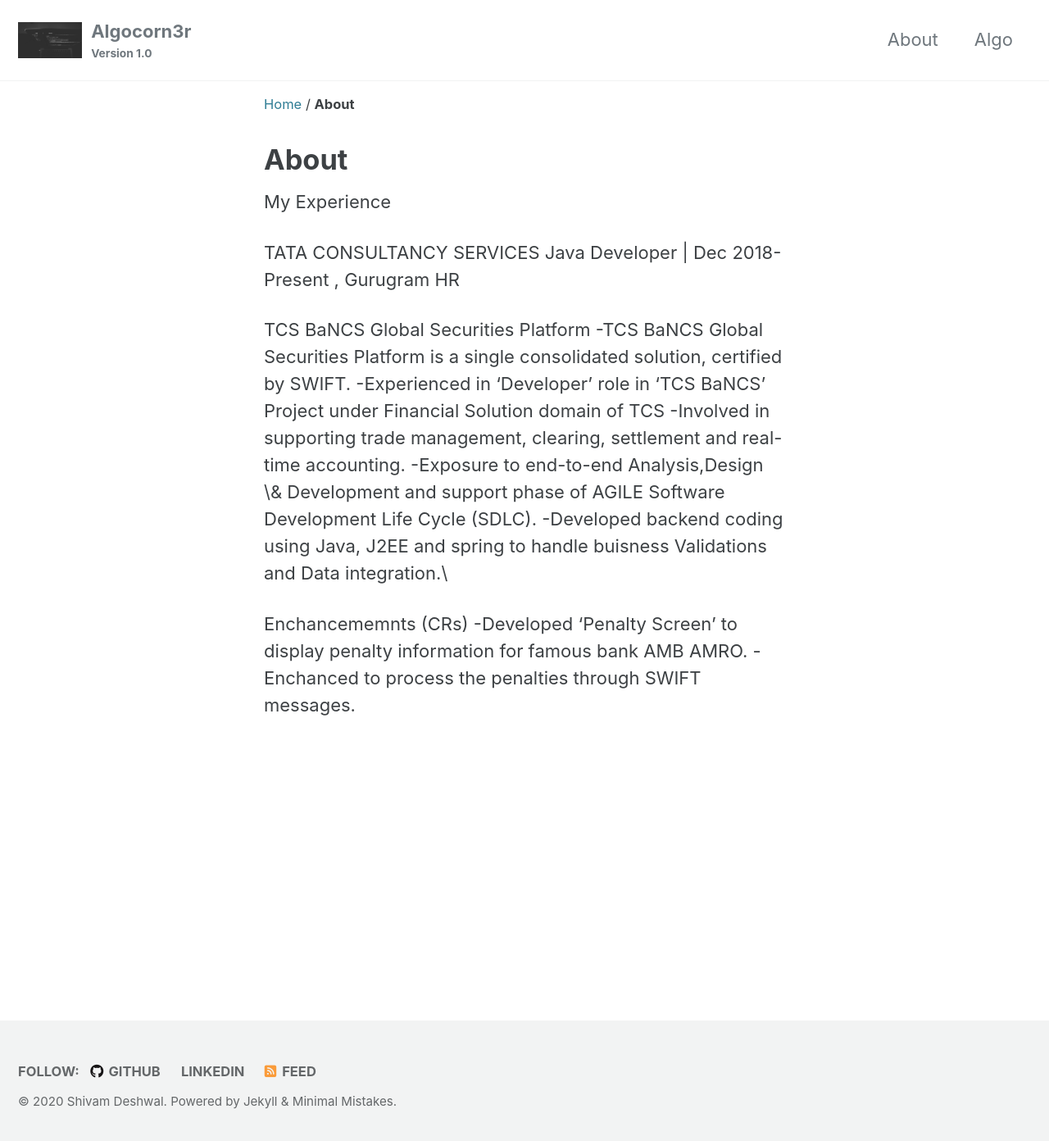
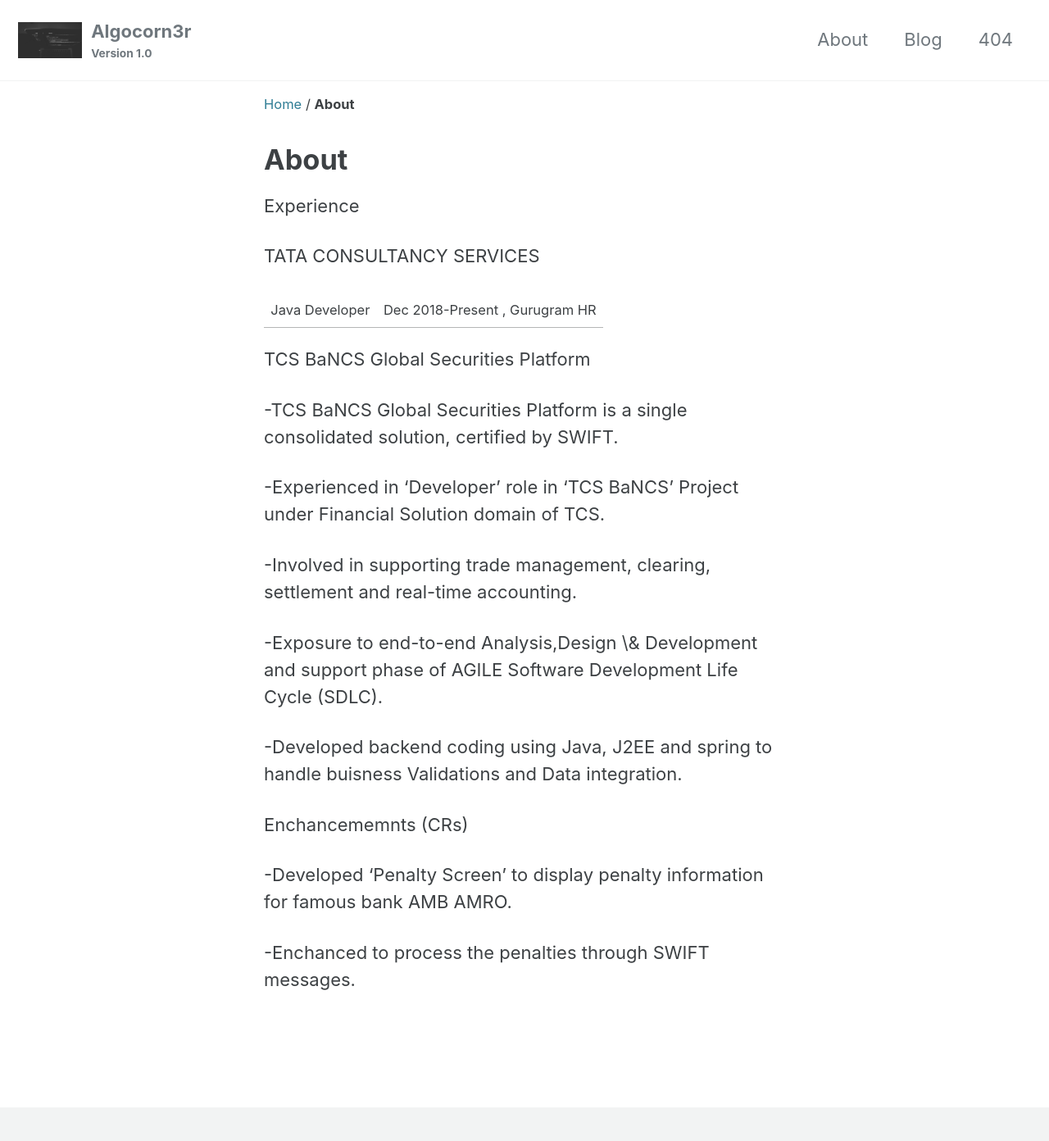
Before and after one commit to Deshwal36/Deshwal36.github.io, a Jekyll site: the page built from _pages/About.MD, in a window 1280 px wide and 1400 px high. Shown: the top 1392 px of the window at 82% size. Built offline with Jekyll 4.4.1, drawn with Linux system fonts in a browser that asks for light colours; cached includes are drawn as plain includes; nearby versions of some CDN libraries.

Commit message:
Navigation updated

```diff
--- a/_data/navigation.yml
+++ b/_data/navigation.yml
@@ -2,8 +2,10 @@
 main:
   - title: "About"
     url: /About/
-  - title: "Algo"
+  - title: "Blog"
     url: /Algorithm/
+  - title: "404"
+    url: /404/
   # - title: "About"
   #   url: https://mmistakes.github.io/minimal-mistakes/about/
   # - title: "Sample Posts"
--- a/_pages/About.MD
+++ b/_pages/About.MD
@@ -1,23 +1,32 @@
 ---
+layout: archive
 title: "About"
 permalink: /About/
 header:
  image: #"/assests/Deshwal.jpg"
 ---
 
-My Experience
-
+Experience
 
 TATA CONSULTANCY SERVICES
+
 Java Developer | Dec 2018-Present , Gurugram HR
 
 TCS BaNCS Global Securities Platform
+
 -TCS BaNCS Global Securities Platform is a single consolidated solution, certified by SWIFT.
--Experienced in 'Developer' role in 'TCS BaNCS' Project under Financial Solution domain of TCS
+
+-Experienced in 'Developer' role in 'TCS BaNCS' Project under Financial Solution domain of TCS.
+
 -Involved in supporting trade management, clearing, settlement and real-time accounting.
+
 -Exposure to end-to-end Analysis,Design \& Development and support phase of AGILE Software Development Life Cycle (SDLC).
--Developed backend coding using Java, J2EE and spring to handle buisness Validations and Data integration.\\
+
+-Developed backend coding using Java, J2EE and spring to handle buisness Validations and Data integration.
 
 Enchancememnts (CRs)
+
+
 -Developed 'Penalty Screen' to display penalty information for famous bank AMB AMRO.
+
 -Enchanced to process the penalties through SWIFT messages.
```
Also changed, not shown: _pages/404.md (+2 -2 lines), _pages/Algorithm.md (+1 -1 lines), _posts/2019-08-04-UnionFind.md (+10 -11 lines).
